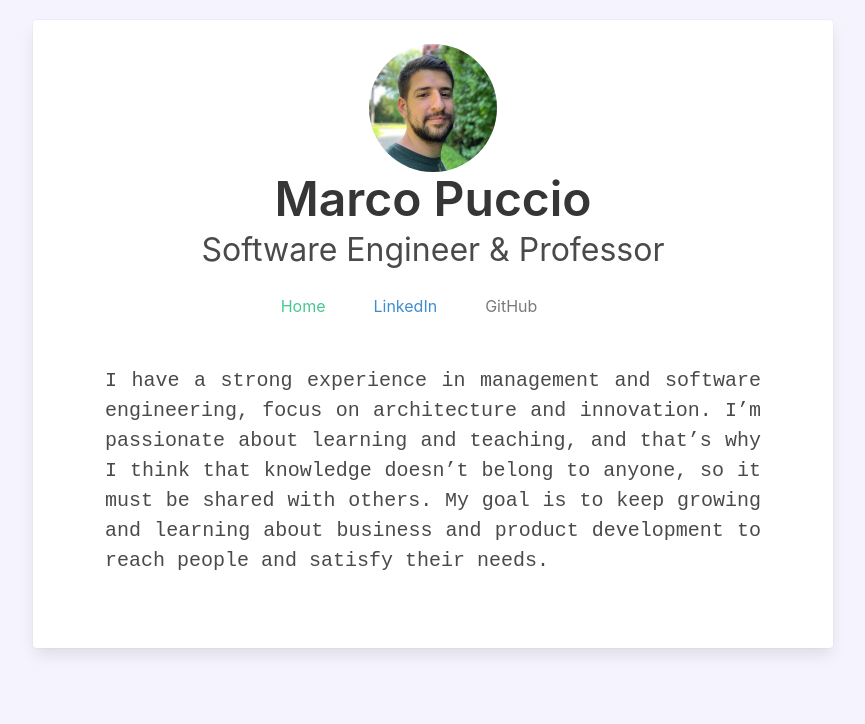
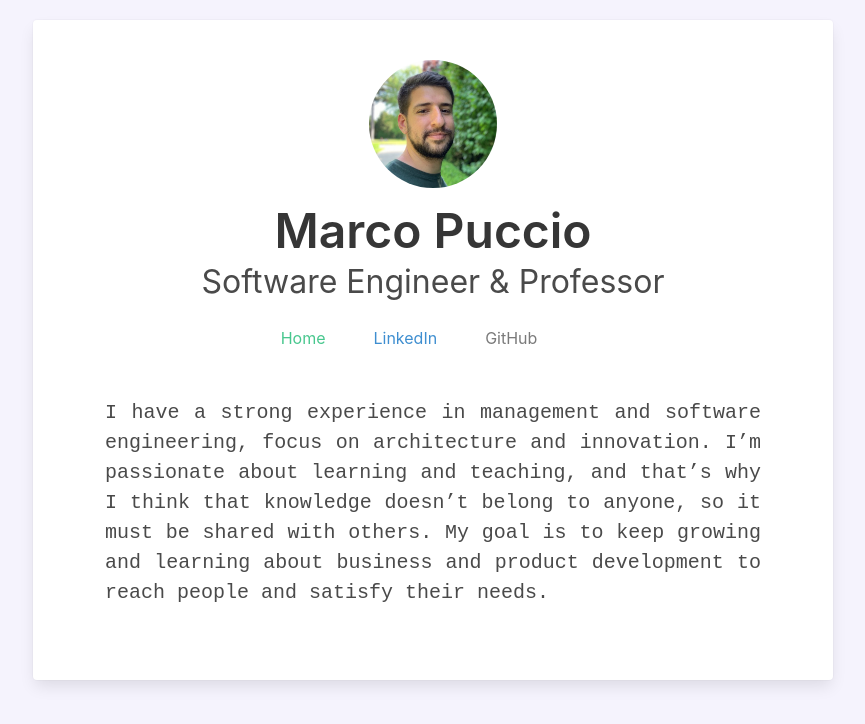
Before and after one commit to marcopuccio/marcopucc.io, a React (Create React App) app: page / in a window 1280 px wide. Shown: the top 724 px of the page, without its empty margins (207-1072 px from the left). Built offline with nearby package versions, Linux system fonts and the light colour scheme.

Commit message:
add margins

```diff
--- a/src/components/Header/index.tsx
+++ b/src/components/Header/index.tsx
@@ -8,7 +8,7 @@ import "./Header.css";
 export const Header: React.FC = () => {
   return (
     <header className="Header-root is-flex is-flex-direction-column is-align-content-center ">
-      <div className="is-flex">
+      <div className="is-flex my-4">
         <Avatar />
       </div>
       <div className="has-text-centered">
```
